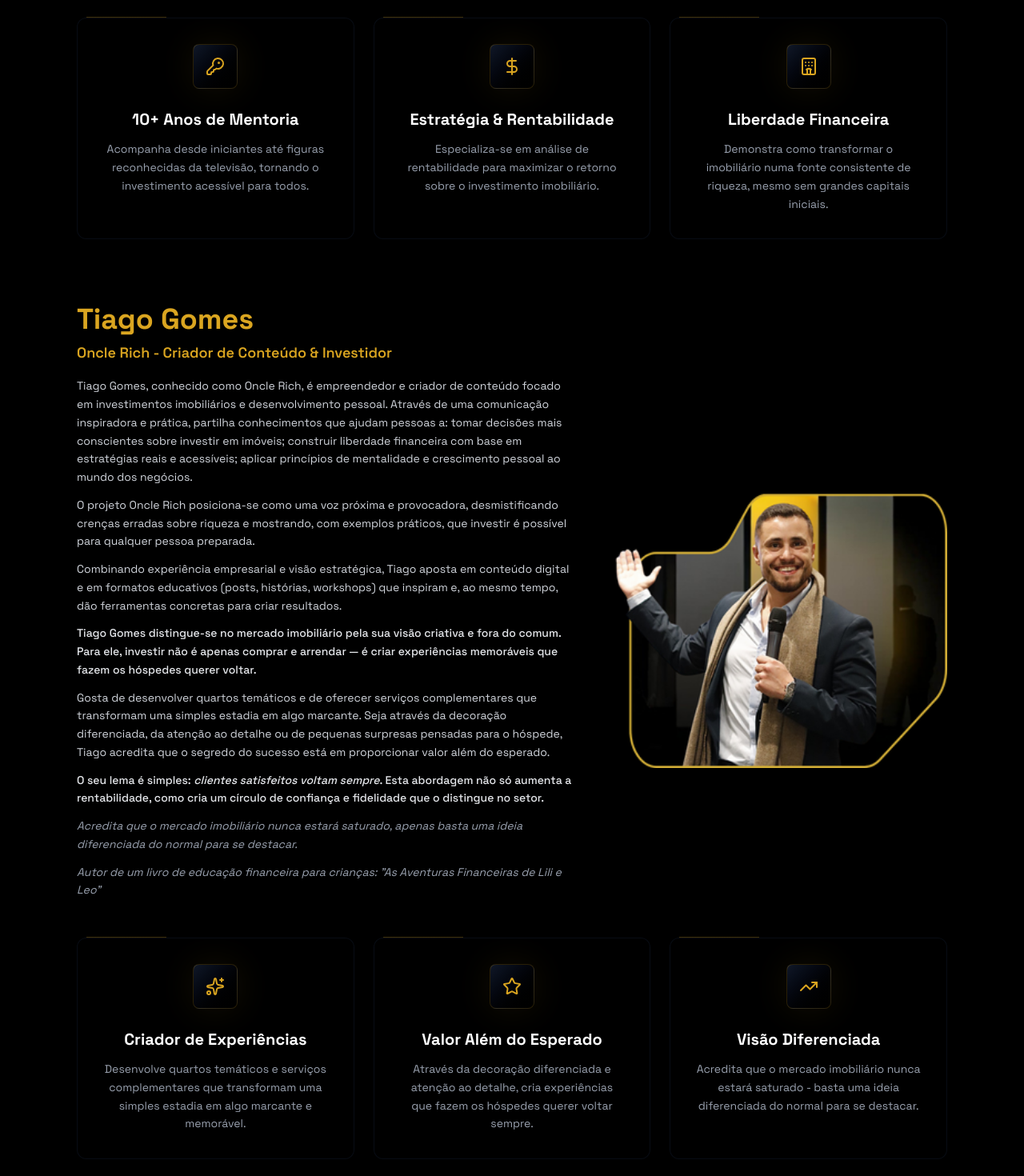
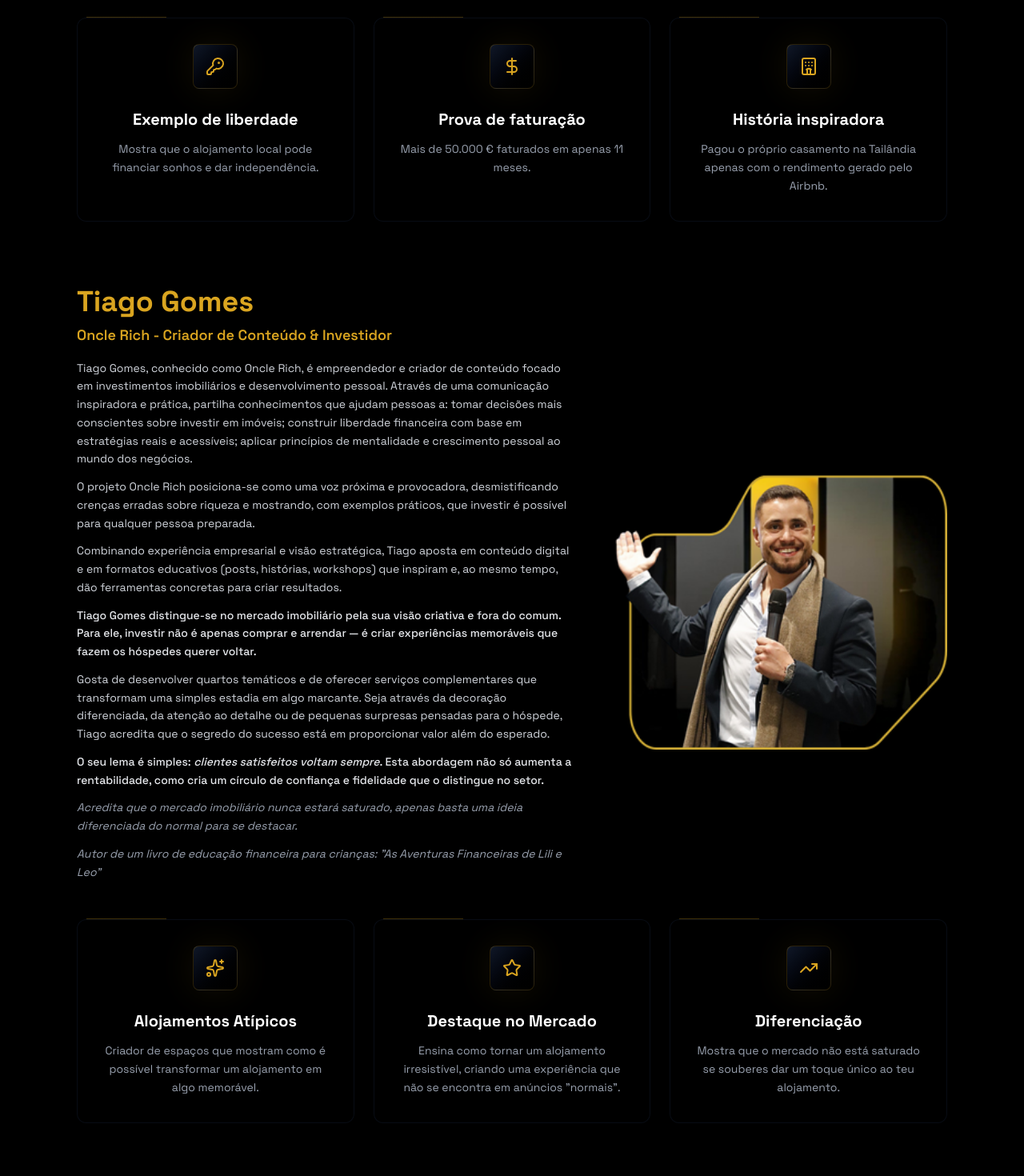
Before and after one commit to iagosoave/lp-pedro, a React (Vite) app: page / in a window 1280 px wide. Shown: the part 4420-5890 px from the top of the page at 80% size. Built offline with nearby package versions, Linux system fonts and the light colour scheme.

Commit message:
first commit

```diff
--- a/src/components/Aboutsection.jsx
+++ b/src/components/Aboutsection.jsx
@@ -8,36 +8,36 @@ const GOLD_COLOR = '#DAA520';
 const tiagoHighlights = [
   {
     icon: <Sparkles size={24} />,
-    title: "Criador de Experiências",
-    description: "Desenvolve quartos temáticos e serviços complementares que transformam uma simples estadia em algo marcante e memorável."
+    title: "Alojamentos Atípicos",
+    description: "Criador de espaços que mostram como é possível transformar um alojamento em algo memorável."
   },
   {
     icon: <Star size={24} />,
-    title: "Valor Além do Esperado",
-    description: "Através da decoração diferenciada e atenção ao detalhe, cria experiências que fazem os hóspedes querer voltar sempre."
+    title: "Destaque no Mercado",
+    description: "Ensina como tornar um alojamento irresistível, criando uma experiência que não se encontra em anúncios \"normais\"."
   },
   {
     icon: <TrendingUp size={24} />,
-    title: "Visão Diferenciada",
-    description: "Acredita que o mercado imobiliário nunca estará saturado - basta uma ideia diferenciada do normal para se destacar."
+    title: "Diferenciação",
+    description: "Mostra que o mercado não está saturado se souberes dar um toque único ao teu alojamento."
   }
 ];
 
 const pedroHighlights = [
   {
     icon: <KeyRound size={24} />,
-    title: "10+ Anos de Mentoria",
-    description: "Acompanha desde iniciantes até figuras reconhecidas da televisão, tornando o investimento acessível para todos."
+    title: "Exemplo de liberdade",
+    description: "Mostra que o alojamento local pode financiar sonhos e dar independência."
   },
   {
     icon: <DollarSign size={24} />,
-    title: "Estratégia & Rentabilidade",
-    description: "Especializa-se em análise de rentabilidade para maximizar o retorno sobre o investimento imobiliário."
+    title: "Prova de faturação",
+    description: "Mais de 50.000 € faturados em apenas 11 meses."
   },
   {
     icon: <Hotel size={24} />,
-    title: "Liberdade Financeira",
-    description: "Demonstra como transformar o imobiliário numa fonte consistente de riqueza, mesmo sem grandes capitais iniciais."
+    title: "História inspiradora",
+    description: "Pagou o próprio casamento na Tailândia apenas com o rendimento gerado pelo Airbnb."
   }
 ];
 
@@ -56,7 +56,7 @@ const Aboutsection = () => {
             className="text-4xl md:text-5xl lg:text-6xl font-bold mb-4"
             style={{ color: GOLD_COLOR }}
           >
-            Quem te vai guiar
+            Os Mentores
           </h2>
           <p className="text-xl md:text-2xl text-gray-400">
             +15 alojamentos geridos | Estratégias comprovadas
```
